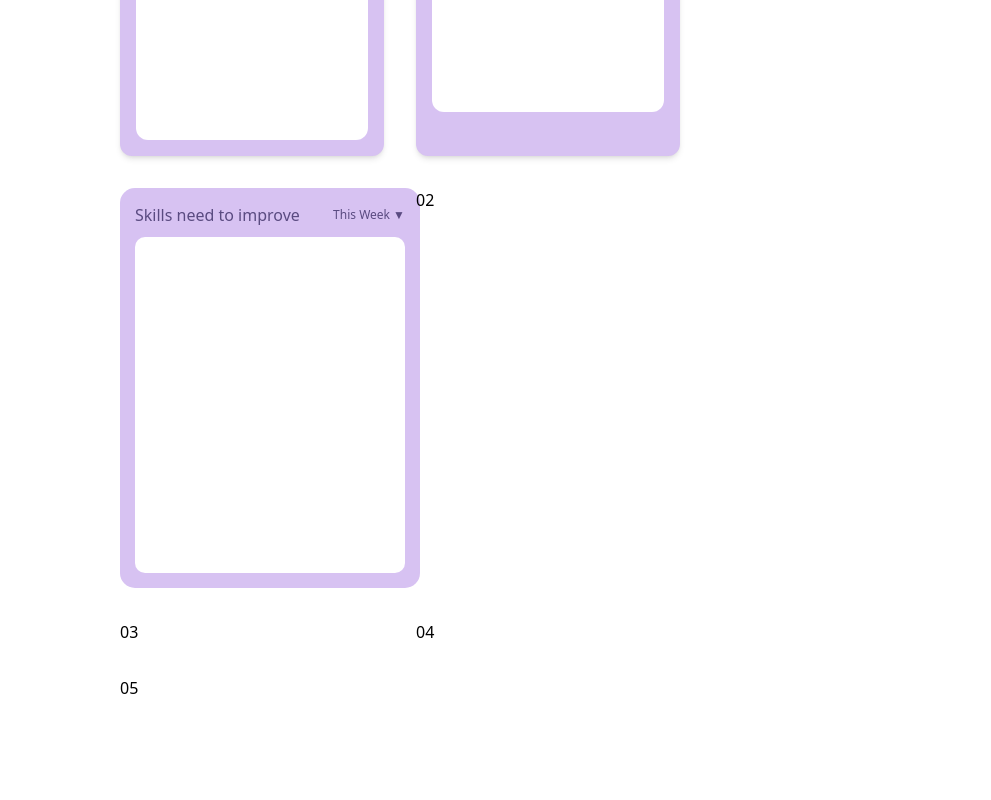
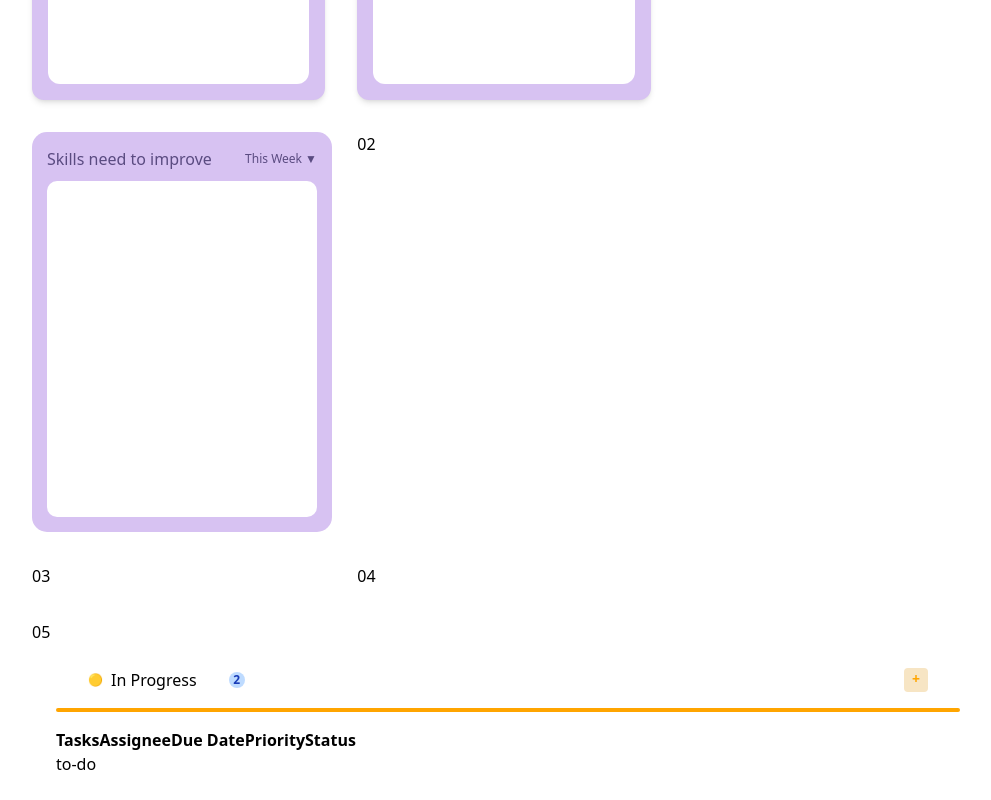
Before and after one commit to navindufernando/QUBIQ, a React (Vite) app in the folder common/sideandnavbar/: page /dashboard in a window 1280 px wide. Shown: the part 823-1623 px from the top of the page, without its empty margins (248-1239 px from the left). Before the commit the page ends 1571 px from the top, so only its background shows below. Built offline with nearby package versions, Linux system fonts and the light colour scheme.

Commit message:
Added TaskSection with the basic Tasks layout

```diff
--- a/common/sideandnavbar/src/pages/Dashboard-dev/DevDashboard.tsx
+++ b/common/sideandnavbar/src/pages/Dashboard-dev/DevDashboard.tsx
@@ -77,6 +77,7 @@ const DevDashboard = () => {
     //   className="row flex items-center container-fluid px-6 pt-6"
     //   style={{ backgroundColor: "#E2DDFF", minHeight: "100vh" }}
     // >
+    <div>
       <div className="flex">
         {/* Main Section */}
         <div className="flex-grow p-6 pt-0">
@@ -123,6 +124,7 @@ const DevDashboard = () => {
             </div>
           </div>
         </div>
+      </div>
       <TaskBoard></TaskBoard>
     </div>
   );
--- a/common/sideandnavbar/src/pages/Dashboard-dev/SkillImprovementCard.tsx
+++ b/common/sideandnavbar/src/pages/Dashboard-dev/SkillImprovementCard.tsx
@@ -3,7 +3,7 @@ import CardWrapper from "./CardWrapper";
 
 const SkillImprovementCard = () => {
   return (
-    <CardWrapper title="Skills need to improve" showDropdown={true}>
+    <CardWrapper title="Skills to Improve" showDropdown={true}>
       <div className="flex">
         <div className="bg-white min-h-82 rounded-xl grow">
           <div>Suggestion 1</div>
--- a/common/sideandnavbar/src/pages/Dashboard-dev/TaskBoard.tsx
+++ b/common/sideandnavbar/src/pages/Dashboard-dev/TaskBoard.tsx
@@ -1,4 +1,5 @@
 import React from "react";
+import TaskSection from "./TaskSection";
 
 const TaskBoard = () => {
   const tasksInProgress = [
@@ -35,7 +36,11 @@ const TaskBoard = () => {
     },
   ];
 
-  return <div></div>;
+  return (
+    <div className="px-12">
+      <TaskSection sectionType="to-do"></TaskSection>
+    </div>
+  );
 };
 
 export default TaskBoard;
--- /dev/null
+++ b/common/sideandnavbar/src/pages/Dashboard-dev/TaskSection.tsx
@@ -0,0 +1,41 @@
+import React from "react";
+
+interface TaskSectionProps {
+  sectionType: String;
+}
+
+const TaskSection: React.FC<TaskSectionProps> = ({ sectionType }) => {
+  return (
+    <div>
+      <div className="flex justify-between items-center px-8">
+        <div className="flex items-center">
+          <div className="text-xs me-2 text-[#FFA500]">🟡</div>
+          <div>In Progress</div>
+          <span className="inline-flex items-center justify-center w-4 h-4 ms-8 text-xs font-semibold text-blue-800 bg-blue-200 rounded-full">
+            2
+          </span>
+        </div>
+        <div className="flex">
+          <span className="inline-flex items-center justify-center w-6 h-6 ms-8 text-sm font-semibold text-[#FFA500] bg-[#F7E5C4] rounded-sm pb-[3px]">
+            +
+          </span>
+        </div>
+      </div>
+      <hr className="w-226 h-1 my-4 mx-auto bg-[#FFA500] border-0 rounded-sm"></hr>
+      <table className="table-auto">
+        <thead>
+          <tr>
+            <th>Tasks</th>
+            <th>Assignee</th>
+            <th>Due Date</th>
+            <th>Priority</th>
+            <th>Status</th>
+          </tr>
+        </thead>
+      </table>
+      <div>{sectionType}</div>
+    </div>
+  );
+};
+
+export default TaskSection;
```
Lines whose indentation alone changed are shown as unchanged.
